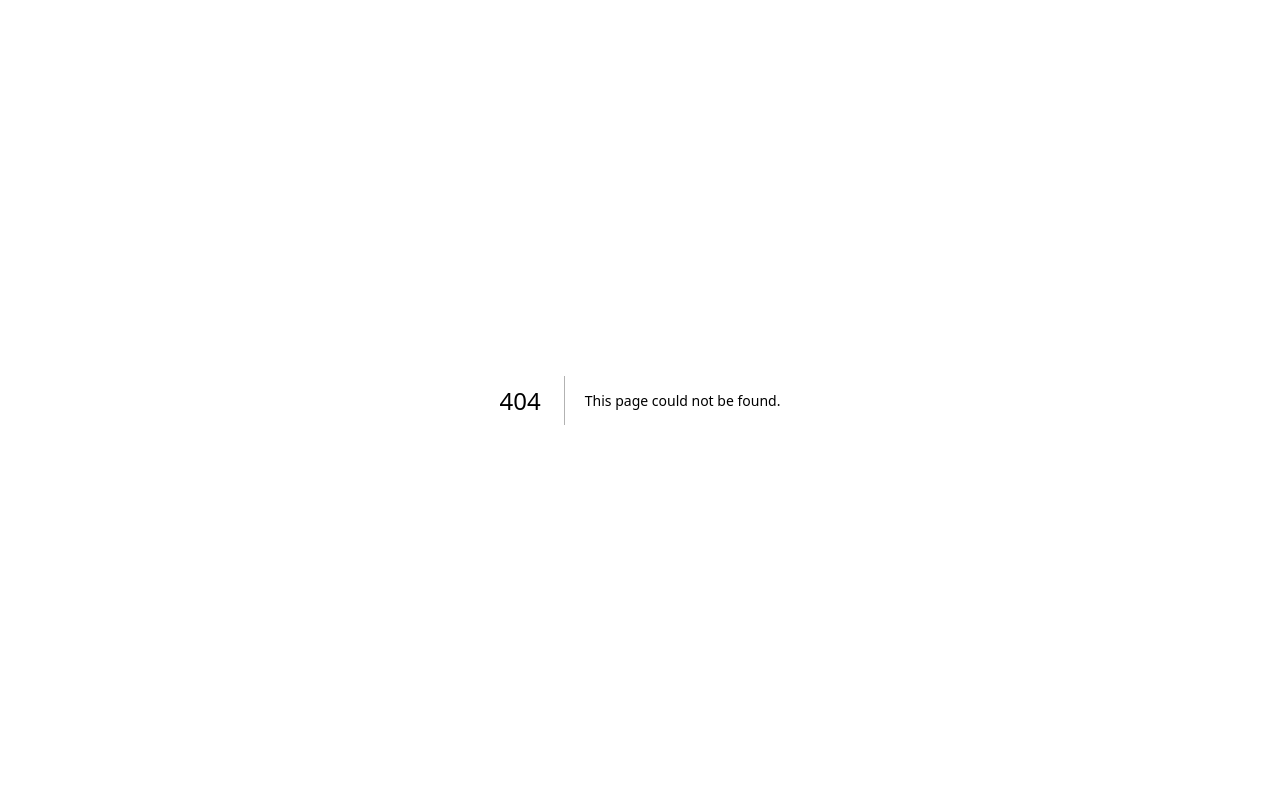
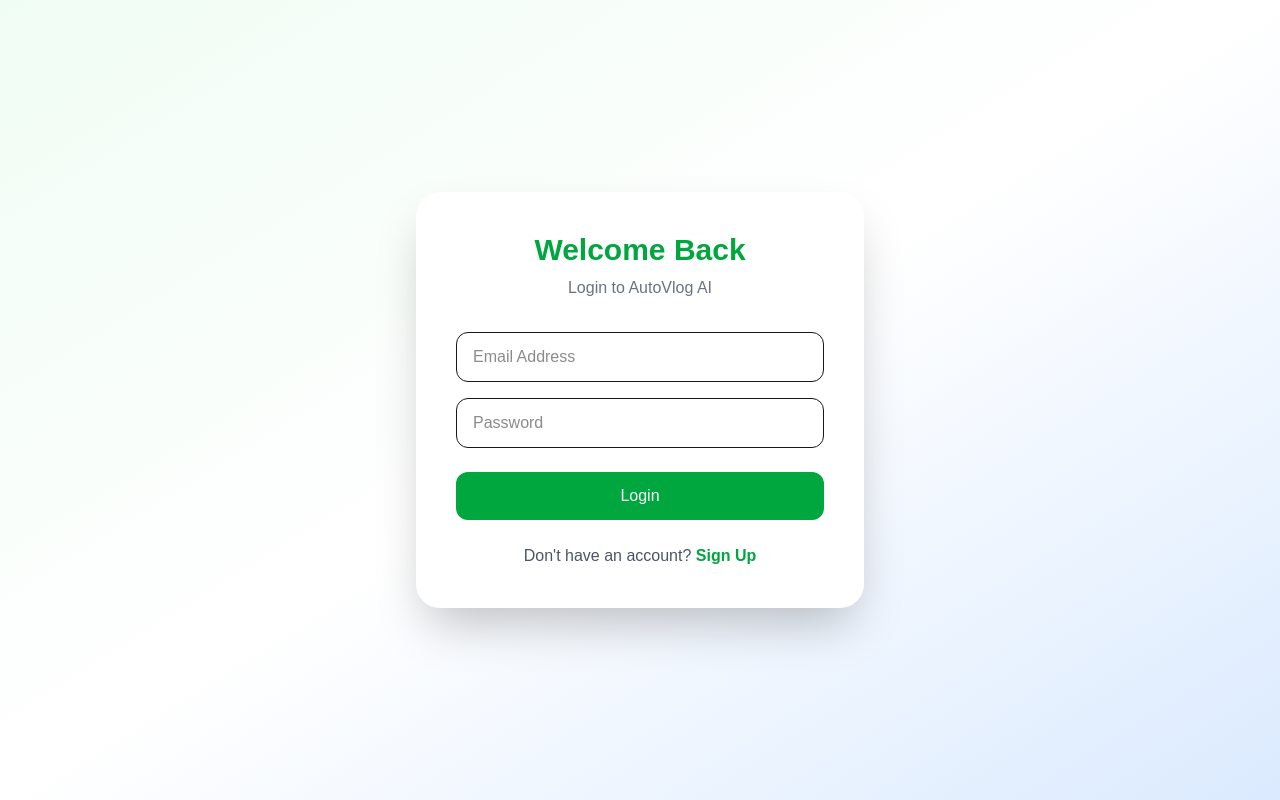
Before and after one commit to hemantgolhar/autovlog-ai-v2, a Next.js app: page /login in a window 1280 px wide. Before the commit this address had no page. Built offline with nearby package versions, Linux system fonts and the light colour scheme.

Commit message:
Added login page

```diff
--- /dev/null
+++ b/app/login/page.tsx
@@ -0,0 +1,42 @@
+import Link from "next/link";
+
+export default function LoginPage() {
+  return (
+    <main className="min-h-screen flex items-center justify-center bg-gradient-to-br from-green-50 via-white to-blue-100">
+      <div className="w-full max-w-md bg-white rounded-3xl shadow-2xl p-10">
+
+        <h1 className="text-3xl font-bold text-center text-green-600">
+          Welcome Back
+        </h1>
+
+        <p className="text-center text-gray-500 mt-2">
+          Login to AutoVlog AI
+        </p>
+
+        <input
+          type="email"
+          placeholder="Email Address"
+          className="w-full border rounded-xl px-4 py-3 mt-8"
+        />
+
+        <input
+          type="password"
+          placeholder="Password"
+          className="w-full border rounded-xl px-4 py-3 mt-4"
+        />
+
+        <button className="w-full mt-6 bg-green-600 text-white py-3 rounded-xl hover:bg-green-700">
+          Login
+        </button>
+
+        <p className="text-center mt-6 text-gray-600">
+          Don't have an account?{" "}
+          <Link href="/signup" className="text-green-600 font-semibold">
+            Sign Up
+          </Link>
+        </p>
+
+      </div>
+    </main>
+  );
+}
--- a/package.json
+++ b/package.json
@@ -9,6 +9,7 @@
     "lint": "eslint"
   },
   "dependencies": {
+    "lucide-react": "^1.24.0",
     "next": "16.2.10",
     "react": "19.2.4",
     "react-dom": "19.2.4"
```
Also changed, not shown: 1 other file (tests, documents, lock files or other folders).
